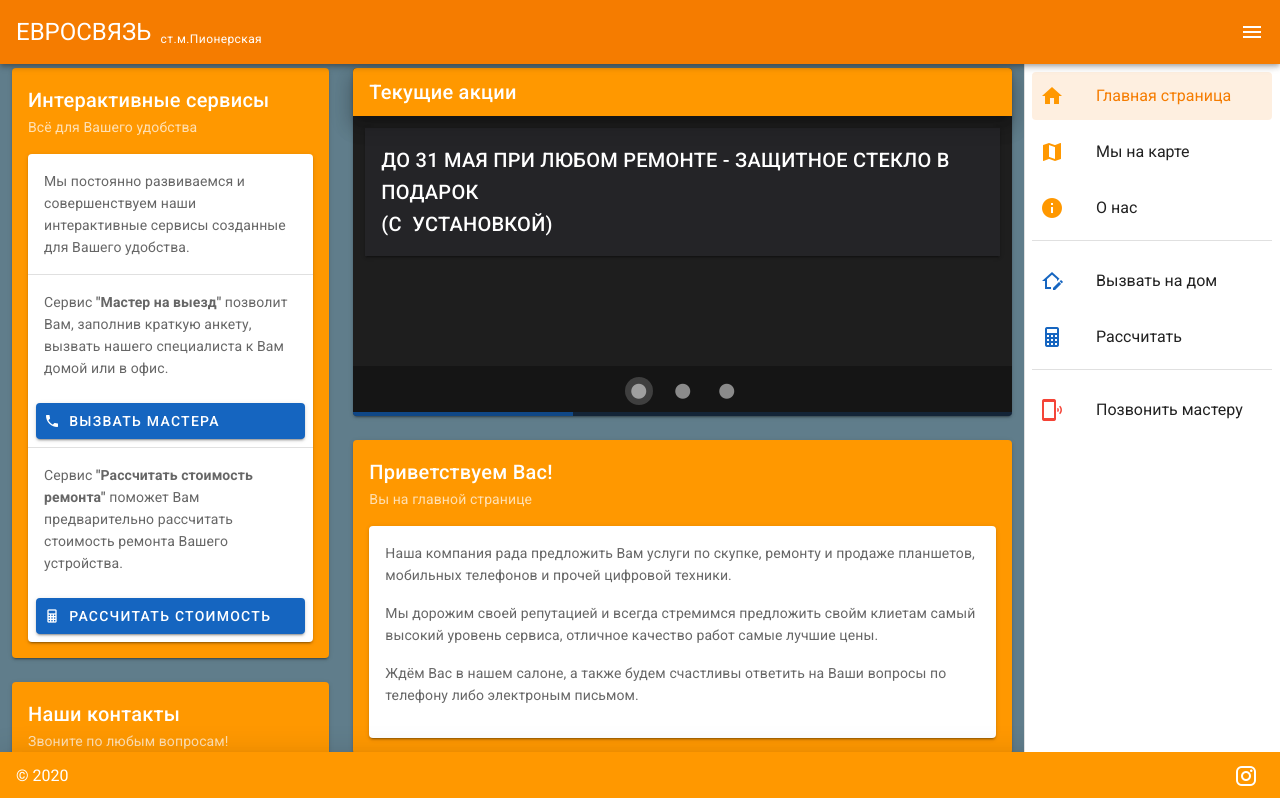
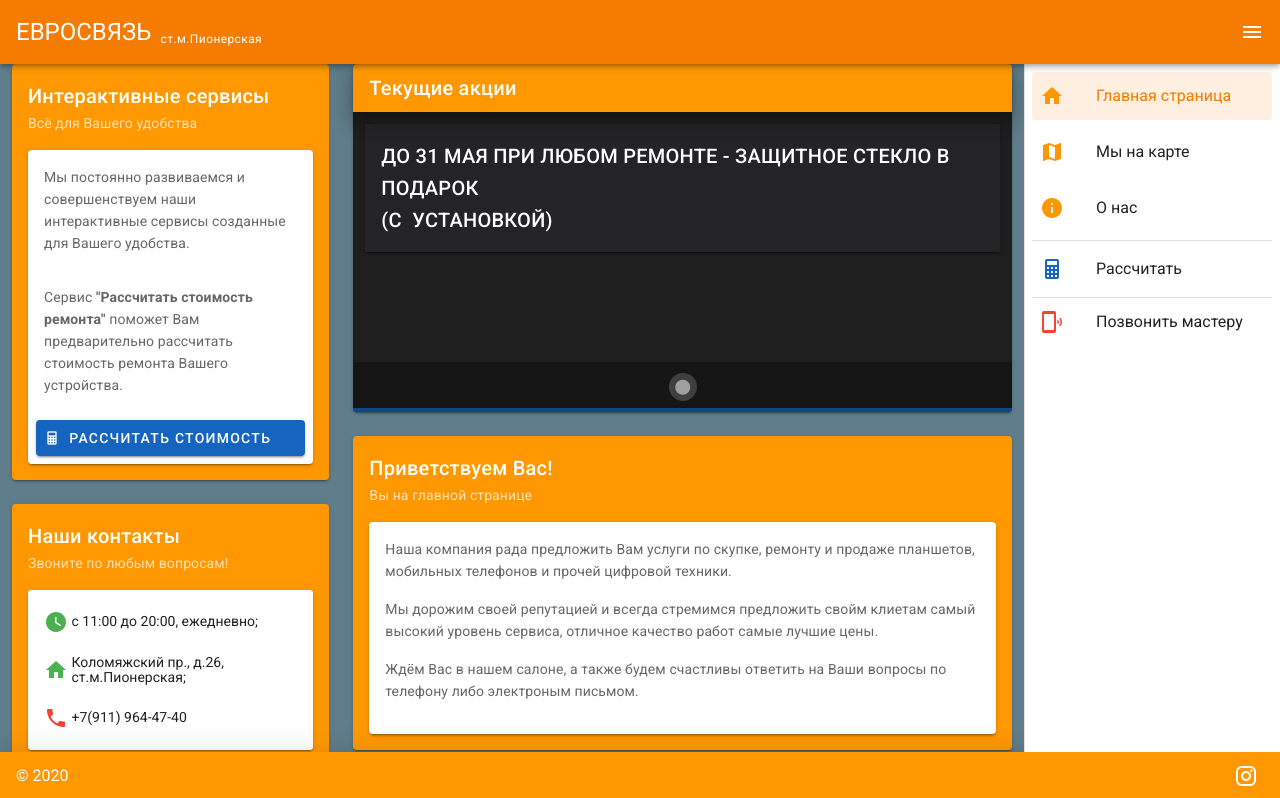
Before and after one commit to VladimirVaivada/evz, a Nuxt app: page / in a window 1280 px wide. Shown: the top 798 px of the page. Built offline with nearby package versions, Linux system fonts and the light colour scheme.

Commit message:
Регулирует маргины на страницах

```diff
--- a/layouts/default.vue
+++ b/layouts/default.vue
@@ -18,7 +18,7 @@
           </v-list-item-content>
         </v-list-item>
 
-        <v-divider class="mb-4" />
+        <v-divider />
 
         <v-list-item
           v-for="(item, i) in services"
@@ -27,6 +27,7 @@
           nuxt
           exact
           color="secondary"
+          class="my-1"
         >
           <v-list-item-action>
             <v-icon color="secondary">{{ item.icon }}</v-icon>
@@ -36,7 +37,7 @@
           </v-list-item-content>
         </v-list-item>
 
-        <v-divider class="mb-4" />
+        <v-divider />
 
         <v-list-item href="tel:+79119644740">
           <v-list-item-action>
@@ -108,11 +109,11 @@ export default {
         }
       ],
       services: [
-        {
-          icon: 'mdi-home-edit-outline',
-          title: 'Вызвать на дом',
-          to: '/call-me-home'
-        },
+        //        {
+        //          icon: 'mdi-home-edit-outline',
+        //          title: 'Вызвать на дом',
+        //          to: '/call-me-home'
+        //        },
         {
           icon: 'mdi-calculator',
           title: 'Рассчитать',
--- a/pages/about.vue
+++ b/pages/about.vue
@@ -1,11 +1,15 @@
 <template>
   <v-container>
+    <v-row>
+      <v-col cols="12">
         <v-card light>
           <v-card-title>
             О нашей компании
           </v-card-title>
           <v-card-subtitle>Заготовка страницы</v-card-subtitle>
         </v-card>
+      </v-col>
+    </v-row>
   </v-container>
 </template>
 
--- a/pages/calculator.vue
+++ b/pages/calculator.vue
@@ -1,8 +1,10 @@
 <template>
   <v-container>
+    <v-row>
+      <v-col cols="12">
         <v-form>
           <v-card>
-        <v-toolbar color="secondary" dark>
+            <v-toolbar color="secondary" dense dark flat>
               <v-toolbar-title style="word-break: keep-all">
                 Заполните форму
               </v-toolbar-title>
@@ -30,14 +32,23 @@
                 :items="breakdowns"
                 label="Характер неисправности"
                 chips
+                clearable
                 multiple
                 outlined
                 required
               >
-            <template v-slot:selection="{ item }">
-              <v-chip color="secondary" close small>
+                <template v-slot:selection="{ attrs, item, select, selected }">
+                  <v-chip
+                    v-bind="attrs"
+                    :input-value="selected"
+                    color="secondary"
+                    small
+                    @click="select"
+                  >
                     <span>
+                      <strong>
                         {{ item }}
+                      </strong>
                     </span>
                   </v-chip>
                   <!-- <span v-if="index === 3" class="grey--text caption"> -->
@@ -58,6 +69,8 @@
             </v-card-text>
           </v-card>
         </v-form>
+      </v-col>
+    </v-row>
   </v-container>
 </template>
 
--- a/pages/index.vue
+++ b/pages/index.vue
@@ -1,9 +1,9 @@
 <template>
   <v-container>
     <v-row align="start">
-      <v-col lg="8" order-lg="2" class="pt-2">
+      <v-col lg="8" order-lg="2" class="pt-0">
         <v-row>
-          <v-col cols="12" class="pt-2">
+          <v-col cols="12">
             <v-card dark>
               <v-toolbar color="primary" dense elevation="12">
                 <v-toolbar-title class="title">
@@ -69,9 +69,9 @@
         </v-row>
       </v-col>
 
-      <v-col lg="4" cols="12" order-lg="1" class="pt-lg-2 pt-0">
+      <v-col lg="4" cols="12" order-lg="1" class="pt-lg-3 pt-0">
         <v-row>
-          <v-col cols="12" class="pt-lg-2 pt-0">
+          <v-col cols="12" class="pt-0">
             <v-card color="primary" dark>
               <v-card-title>Интерактивные сервисы</v-card-title>
               <v-card-subtitle>Всё для Вашего удобства</v-card-subtitle>
@@ -81,26 +81,26 @@
                     Мы постоянно развиваемся и совершенствуем наши интерактивные
                     сервисы созданные для Вашего удобства.
                   </v-card-text>
-                  <v-divider />
-                  <v-card-text>
-                    Сервис <strong>"Мастер на выезд"</strong> позволит Вам,
-                    заполнив краткую анкету, вызвать нашего специалиста к Вам
-                    домой или в офис.
-                  </v-card-text>
-                  <v-card-actions>
-                    <v-btn
-                      color="secondary"
-                      style="justify-content: flex-start"
-                      block
-                      nuxt
-                      to="/call-me-home"
-                      dark
-                    >
-                      <v-icon small class="pr-2">mdi-phone</v-icon>
-                      Вызвать мастера
-                    </v-btn>
-                  </v-card-actions>
-                  <v-divider />
+                  <!-- <v-divider /> -->
+                  <!-- <v-card-text> -->
+                  <!--   Сервис <strong>"Мастер на выезд"</strong> позволит Вам, -->
+                  <!--   заполнив краткую анкету, вызвать нашего специалиста к Вам -->
+                  <!--   домой или в офис. -->
+                  <!-- </v-card-text> -->
+                  <!-- <v-card-actions> -->
+                  <!--   <v-btn -->
+                  <!--     color="secondary" -->
+                  <!--     style="justify-content: flex-start" -->
+                  <!--     block -->
+                  <!--     nuxt -->
+                  <!--     to="/call-me-home" -->
+                  <!--     dark -->
+                  <!--   > -->
+                  <!--     <v-icon small class="pr-2">mdi-phone</v-icon> -->
+                  <!--     Вызвать мастера -->
+                  <!--   </v-btn> -->
+                  <!-- </v-card-actions> -->
+                  <!-- <v-divider /> -->
                   <v-card-text>
                     Сервис
                     <strong>"Рассчитать стоимость ремонта"</strong> поможет Вам
@@ -146,9 +146,9 @@ export default {
           src: '/hero.optim.jpg',
           caption:
             'До 31 мая при любом ремонте - Защитное стекло в подарок<br />(с&nbsp; установкой)'
-        },
-        { src: '/hero.optim.jpg', caption: 'Слайд 2' },
-        { src: '/hero.optim.jpg', caption: 'Слайд 3' }
+        }
+        //        { src: '/hero.optim.jpg', caption: 'Слайд 2' },
+        //        { src: '/hero.optim.jpg', caption: 'Слайд 3' }
       ]
     }
   },
--- a/pages/map.vue
+++ b/pages/map.vue
@@ -1,8 +1,8 @@
-.<template>
+<template>
   <v-container
     fill-height
     style="flex-direction: column; align-items: end"
-    class="py-5"
+    class="py-6"
   >
     <v-card id="js-ymap" class="map" color="orange">
       <p
```
Lines whose indentation alone changed are shown as unchanged.
